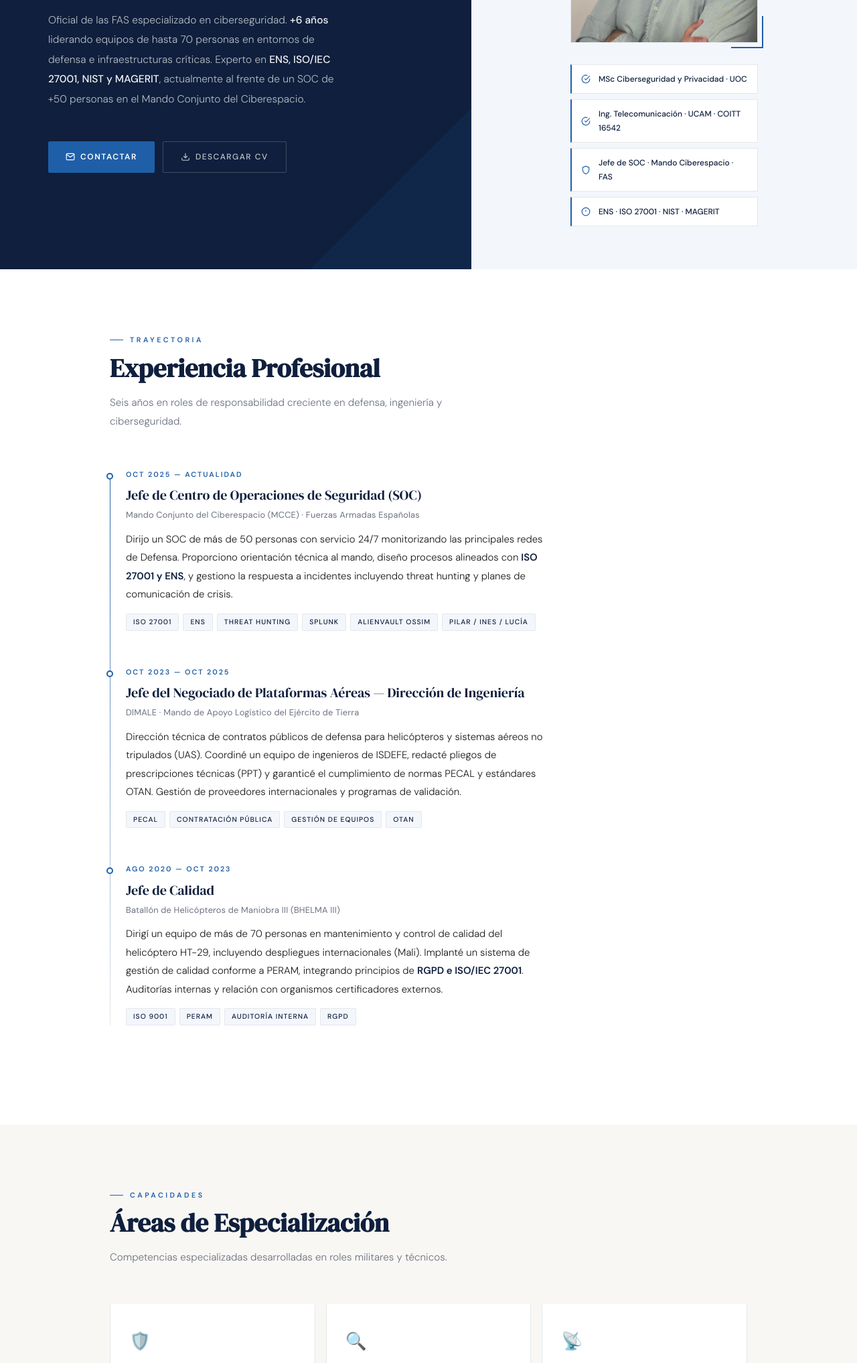
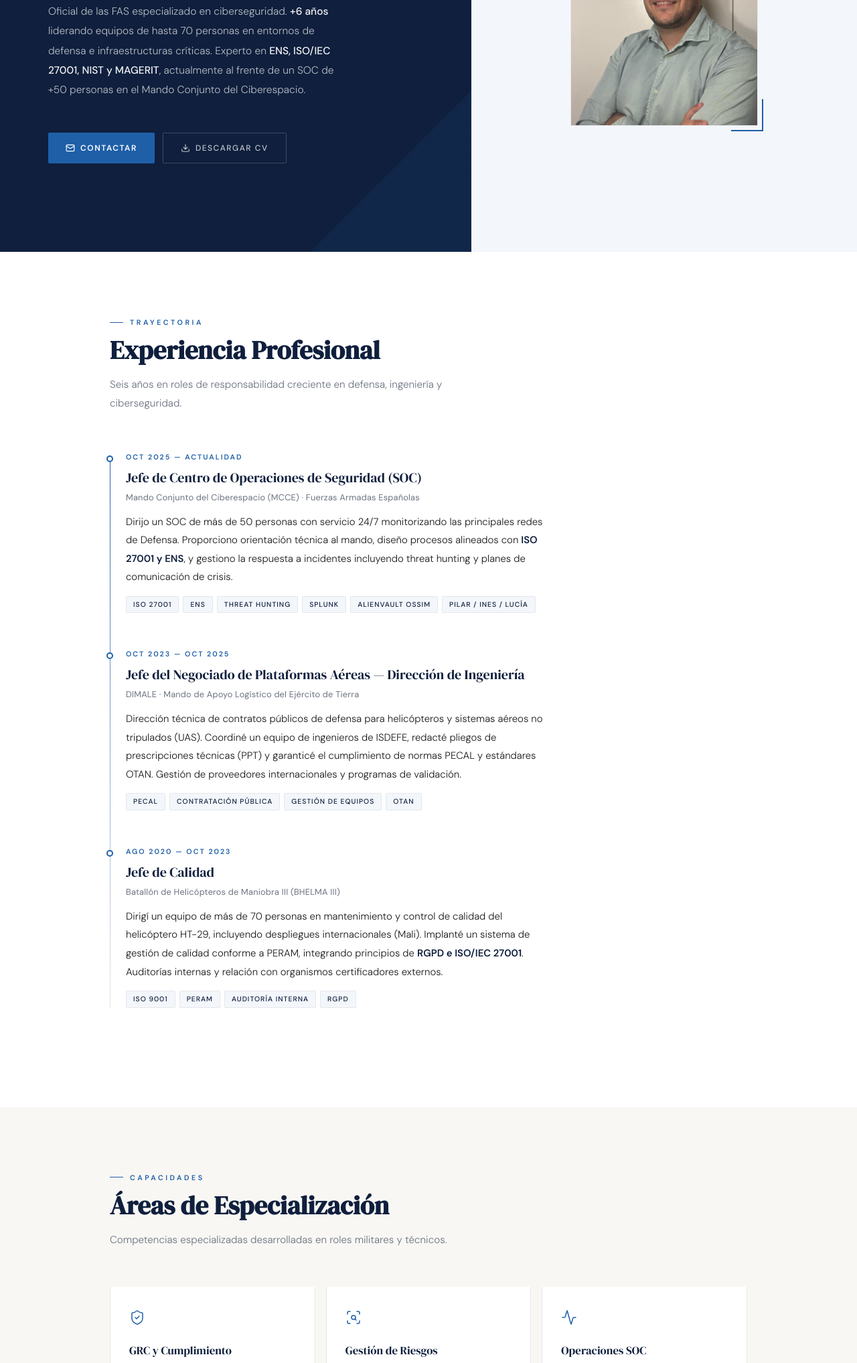
Before and after one commit to pmarbe3/pmarbe3.github.io, a plain HTML site: page index.html in a window 1280 px wide. Shown: the part 424-2459 px from the top of the page at 67% size. Drawn offline with nearby package versions, Linux system fonts and the light colour scheme.

Commit message:
Add files via upload

```diff
--- a/index.html
+++ b/index.html
@@ -5,6 +5,7 @@
 <meta name="viewport" content="width=device-width, initial-scale=1.0"/>
 <title>Pablo Martínez Bernal — Consultor GRC · Ciberseguridad</title>
 <link href="https://fonts.googleapis.com/css2?family=DM+Sans:wght@300;400;500;600&family=DM+Serif+Display&display=swap" rel="stylesheet"/>
+<script src="https://unpkg.com/lucide@latest/dist/umd/lucide.min.js"></script>
 <style>
 :root {
   --navy:   #0f1f3d;
@@ -276,7 +277,11 @@ section { position: relative; }
 }
 .exp-card.visible { opacity: 1; transform: translateY(0); }
 .exp-card:hover { border-top-color: var(--accent); box-shadow: 0 4px 20px rgba(15,31,61,0.06); }
-.exp-icon { font-size: 1.6rem; margin-bottom: 16px; display: block; }
+.exp-icon {
+  display: block; margin-bottom: 16px;
+  color: var(--accent);
+}
+.exp-icon svg { width: 24px; height: 24px; stroke-width: 1.5; }
 .exp-name {
   font-family: 'DM Serif Display', serif;
   font-size: 1.05rem; color: var(--navy); margin-bottom: 8px;
@@ -497,11 +502,11 @@ footer {
     </p>
     <div class="hero-ctas">
       <a href="#contact" class="btn-primary">
-        <svg width="14" height="14" viewBox="0 0 24 24" fill="none" stroke="currentColor" stroke-width="2"><path d="M4 4h16c1.1 0 2 .9 2 2v12c0 1.1-.9 2-2 2H4c-1.1 0-2-.9-2-2V6c0-1.1.9-2 2-2z"/><polyline points="22,6 12,13 2,6"/></svg>
+        <i data-lucide="mail" style="width:14px;height:14px;"></i>
         <span data-en="Get in Touch" data-es="Contactar">Contactar</span>
       </a>
       <a href="cv/cv_pablo_martinez.pdf" download class="btn-outline">
-        <svg width="14" height="14" viewBox="0 0 24 24" fill="none" stroke="currentColor" stroke-width="2"><path d="M21 15v4a2 2 0 0 1-2 2H5a2 2 0 0 1-2-2v-4"/><polyline points="7 10 12 15 17 10"/><line x1="12" y1="15" x2="12" y2="3"/></svg>
+        <i data-lucide="download" style="width:14px;height:14px;"></i>
         <span data-en="Download CV" data-es="Descargar CV">Descargar CV</span>
       </a>
     </div>
@@ -512,24 +517,7 @@ footer {
         <img src="img.jpeg" alt="Pablo Martínez Bernal"/>
       </div>
     </div>
-    <div class="credentials">
-      <div class="credential-item">
-        <svg viewBox="0 0 24 24" fill="none" stroke="currentColor" stroke-width="2"><path d="M22 11.08V12a10 10 0 1 1-5.93-9.14"/><polyline points="22 4 12 14.01 9 11.01"/></svg>
-        <span class="credential-text">MSc Ciberseguridad y Privacidad · UOC</span>
-      </div>
-      <div class="credential-item">
-        <svg viewBox="0 0 24 24" fill="none" stroke="currentColor" stroke-width="2"><path d="M22 11.08V12a10 10 0 1 1-5.93-9.14"/><polyline points="22 4 12 14.01 9 11.01"/></svg>
-        <span class="credential-text">Ing. Telecomunicación · UCAM · COITT 16542</span>
-      </div>
-      <div class="credential-item">
-        <svg viewBox="0 0 24 24" fill="none" stroke="currentColor" stroke-width="2"><path d="M12 22s8-4 8-10V5l-8-3-8 3v7c0 6 8 10 8 10z"/></svg>
-        <span class="credential-text">Jefe de SOC · Mando Ciberespacio · FAS</span>
-      </div>
-      <div class="credential-item">
-        <svg viewBox="0 0 24 24" fill="none" stroke="currentColor" stroke-width="2"><circle cx="12" cy="12" r="10"/><line x1="12" y1="8" x2="12" y2="12"/><line x1="12" y1="16" x2="12.01" y2="16"/></svg>
-        <span class="credential-text">ENS · ISO 27001 · NIST · MAGERIT</span>
-      </div>
-    </div>
+
   </div>
 </section>
 
@@ -597,7 +585,7 @@ footer {
     <div class="expertise-grid">
 
       <div class="exp-card">
-        <span class="exp-icon">🛡️</span>
+        <span class="exp-icon"><i data-lucide="shield-check"></i></span>
         <div class="exp-name" data-en="GRC & Compliance" data-es="GRC y Cumplimiento">GRC y Cumplimiento</div>
         <p class="exp-desc" data-en="Design and implementation of governance, risk and compliance frameworks aligned with national and international standards." data-es="Diseño e implantación de marcos de gobernanza, riesgo y cumplimiento alineados con estándares nacionales e internacionales.">Diseño e implantación de marcos de gobernanza, riesgo y cumplimiento alineados con estándares nacionales e internacionales.</p>
         <div class="exp-list">
@@ -609,7 +597,7 @@ footer {
       </div>
 
       <div class="exp-card">
-        <span class="exp-icon">🔍</span>
+        <span class="exp-icon"><i data-lucide="scan-search"></i></span>
         <div class="exp-name" data-en="Risk Management" data-es="Gestión de Riesgos">Gestión de Riesgos</div>
         <p class="exp-desc" data-en="Risk analysis and management using recognised methodologies in complex and regulated environments." data-es="Análisis y gestión de riesgos mediante metodologías reconocidas en entornos complejos y regulados.">Análisis y gestión de riesgos mediante metodologías reconocidas en entornos complejos y regulados.</p>
         <div class="exp-list">
@@ -621,7 +609,7 @@ footer {
       </div>
 
       <div class="exp-card">
-        <span class="exp-icon">📡</span>
+        <span class="exp-icon"><i data-lucide="activity"></i></span>
         <div class="exp-name" data-en="SOC Operations" data-es="Operaciones SOC">Operaciones SOC</div>
         <p class="exp-desc" data-en="Direction and optimisation of security operations centres, from process design to 24/7 incident response." data-es="Dirección y optimización de centros de operaciones de seguridad, desde el diseño de procesos hasta la respuesta a incidentes 24/7.">Dirección y optimización de centros de operaciones de seguridad, desde el diseño de procesos hasta la respuesta a incidentes 24/7.</p>
         <div class="exp-list">
@@ -633,7 +621,7 @@ footer {
       </div>
 
       <div class="exp-card">
-        <span class="exp-icon">📋</span>
+        <span class="exp-icon"><i data-lucide="lock-keyhole"></i></span>
         <div class="exp-name" data-en="Data Protection" data-es="Protección de Datos">Protección de Datos</div>
         <p class="exp-desc" data-en="Management of data privacy programmes in complex regulatory environments." data-es="Gestión de programas de privacidad de datos en entornos regulatorios complejos.">Gestión de programas de privacidad de datos en entornos regulatorios complejos.</p>
         <div class="exp-list">
@@ -645,7 +633,7 @@ footer {
       </div>
 
       <div class="exp-card">
-        <span class="exp-icon">🎯</span>
+        <span class="exp-icon"><i data-lucide="users"></i></span>
         <div class="exp-name" data-en="Security Leadership" data-es="Liderazgo en Seguridad">Liderazgo en Seguridad</div>
         <p class="exp-desc" data-en="Executive communication and stakeholder management in military and civil environments." data-es="Comunicación a nivel directivo y gestión de partes interesadas en entornos militares y civiles.">Comunicación a nivel directivo y gestión de partes interesadas en entornos militares y civiles.</p>
         <div class="exp-list">
@@ -657,7 +645,7 @@ footer {
       </div>
 
       <div class="exp-card">
-        <span class="exp-icon">🏗️</span>
+        <span class="exp-icon"><i data-lucide="cpu"></i></span>
         <div class="exp-name" data-en="Technical Architecture" data-es="Arquitectura Técnica">Arquitectura Técnica</div>
         <p class="exp-desc" data-en="Defence-grade technical specifications and security architectures for critical systems." data-es="Especificaciones técnicas de nivel defensa y arquitecturas de seguridad para sistemas críticos.">Especificaciones técnicas de nivel defensa y arquitecturas de seguridad para sistemas críticos.</p>
         <div class="exp-list">
@@ -857,10 +845,7 @@ footer {
             <div class="tool-name">Microsoft Office 365</div>
             <div class="tool-desc" data-en="Advanced — Word, Excel, PowerPoint" data-es="Avanzado — Word, Excel, PowerPoint">Avanzado — Word, Excel, PowerPoint</div>
           </div>
-          <div class="tool-item">
-            <div class="tool-name">Cisco Ethical Hacker</div>
-            <div class="tool-desc" data-en="Certified — ethical hacking fundamentals" data-es="Certificado — fundamentos de hacking ético">Certificado — fundamentos de hacking ético</div>
-          </div>
+
         </div>
       </div>
     </div>
@@ -876,19 +861,19 @@ footer {
       <p class="section-sub" data-en="Looking for a cybersecurity consultant with military discipline and deep technical knowledge? Let's talk." data-es="Si buscas un consultor de ciberseguridad con disciplina militar y conocimiento técnico profundo, hablemos.">Si buscas un consultor de ciberseguridad con disciplina militar y conocimiento técnico profundo, hablemos.</p>
       <div class="contact-links">
         <a href="mailto:pablomabe95@gmail.com" class="contact-link">
-          <svg viewBox="0 0 24 24" fill="none" stroke="currentColor" stroke-width="2"><path d="M4 4h16c1.1 0 2 .9 2 2v12c0 1.1-.9 2-2 2H4c-1.1 0-2-.9-2-2V6c0-1.1.9-2 2-2z"/><polyline points="22,6 12,13 2,6"/></svg>
+          <i data-lucide="mail" style="width:16px;height:16px;flex-shrink:0;color:var(--gold)"></i>
           pablomabe95@gmail.com
         </a>
         <a href="https://www.linkedin.com/in/pablomabe95" target="_blank" class="contact-link">
-          <svg viewBox="0 0 24 24" fill="none" stroke="currentColor" stroke-width="2"><path d="M16 8a6 6 0 0 1 6 6v7h-4v-7a2 2 0 0 0-2-2 2 2 0 0 0-2 2v7h-4v-7a6 6 0 0 1 6-6z"/><rect x="2" y="9" width="4" height="12"/><circle cx="4" cy="4" r="2"/></svg>
+          <svg style="width:16px;height:16px;flex-shrink:0;color:var(--gold)" viewBox="0 0 24 24" fill="currentColor"><path d="M19 3a2 2 0 0 1 2 2v14a2 2 0 0 1-2 2H5a2 2 0 0 1-2-2V5a2 2 0 0 1 2-2h14m-.5 15.5v-5.3a3.26 3.26 0 0 0-3.26-3.26c-.85 0-1.84.52-2.32 1.3v-1.11h-2.79v8.37h2.79v-4.93c0-.77.62-1.4 1.39-1.4a1.4 1.4 0 0 1 1.4 1.4v4.93h2.79M6.88 8.56a1.68 1.68 0 0 0 1.68-1.68c0-.93-.75-1.69-1.68-1.69a1.69 1.69 0 0 0-1.69 1.69c0 .93.76 1.68 1.69 1.68m1.39 9.94v-8.37H5.5v8.37h2.77z"/></svg>
           linkedin.com/in/pablomabe95
         </a>
         <a href="cv/cv_pablo_martinez.pdf" download class="contact-link">
-          <svg viewBox="0 0 24 24" fill="none" stroke="currentColor" stroke-width="2"><path d="M21 15v4a2 2 0 0 1-2 2H5a2 2 0 0 1-2-2v-4"/><polyline points="7 10 12 15 17 10"/><line x1="12" y1="15" x2="12" y2="3"/></svg>
+          <i data-lucide="file-down" style="width:16px;height:16px;flex-shrink:0;color:var(--gold)"></i>
           <span data-en="Download CV (PDF)" data-es="Descargar CV (PDF)">Descargar CV (PDF)</span>
         </a>
         <a href="https://github.com/pmarbe3" target="_blank" class="contact-link">
-          <svg viewBox="0 0 24 24" fill="none" stroke="currentColor" stroke-width="2"><path d="M9 19c-5 1.5-5-2.5-7-3m14 6v-3.87a3.37 3.37 0 0 0-.94-2.61c3.14-.35 6.44-1.54 6.44-7A5.44 5.44 0 0 0 20 4.77 5.07 5.07 0 0 0 19.91 1S18.73.65 16 2.48a13.38 13.38 0 0 0-7 0C6.27.65 5.09 1 5.09 1A5.07 5.07 0 0 0 5 4.77a5.44 5.44 0 0 0-1.5 3.78c0 5.42 3.3 6.61 6.44 7A3.37 3.37 0 0 0 9 18.13V22"/></svg>
+          <svg style="width:16px;height:16px;flex-shrink:0;color:var(--gold)" viewBox="0 0 24 24" fill="currentColor"><path d="M12 2A10 10 0 0 0 2 12c0 4.42 2.87 8.17 6.84 9.5.5.08.66-.23.66-.5v-1.69c-2.77.6-3.36-1.34-3.36-1.34-.46-1.16-1.11-1.47-1.11-1.47-.91-.62.07-.6.07-.6 1 .07 1.53 1.03 1.53 1.03.87 1.52 2.34 1.07 2.91.83.09-.65.35-1.09.63-1.34-2.22-.25-4.55-1.11-4.55-4.92 0-1.11.38-2 1.03-2.71-.1-.25-.45-1.29.1-2.64 0 0 .84-.27 2.75 1.02.79-.22 1.65-.33 2.5-.33.85 0 1.71.11 2.5.33 1.91-1.29 2.75-1.02 2.75-1.02.55 1.35.2 2.39.1 2.64.65.71 1.03 1.6 1.03 2.71 0 3.82-2.34 4.66-4.57 4.91.36.31.69.92.69 1.85V21c0 .27.16.59.67.5C19.14 20.16 22 16.42 22 12A10 10 0 0 0 12 2z"/></svg>
           github.com/pmarbe3
         </a>
       </div>
@@ -948,6 +933,9 @@ function setLang(lang) {
 /* RESTORE LANGUAGE */
 const savedLang = localStorage.getItem('lang');
 if (savedLang && savedLang !== 'es') setLang(savedLang);
+
+/* INIT LUCIDE ICONS */
+lucide.createIcons();
 </script>
 </body>
 </html>
```
